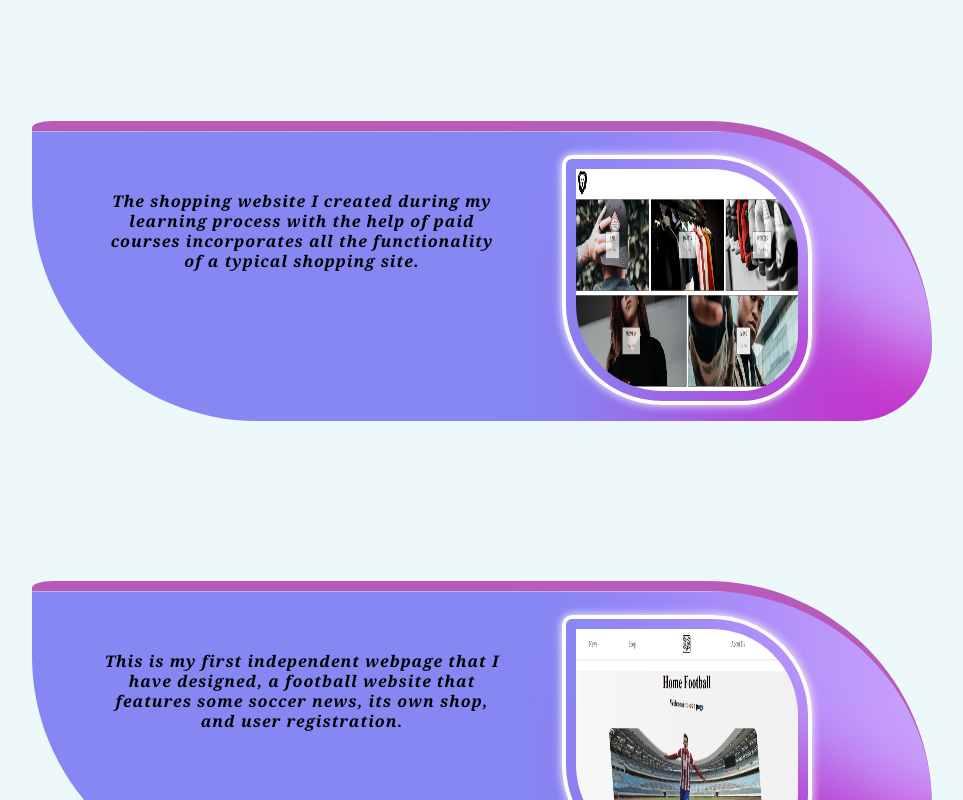
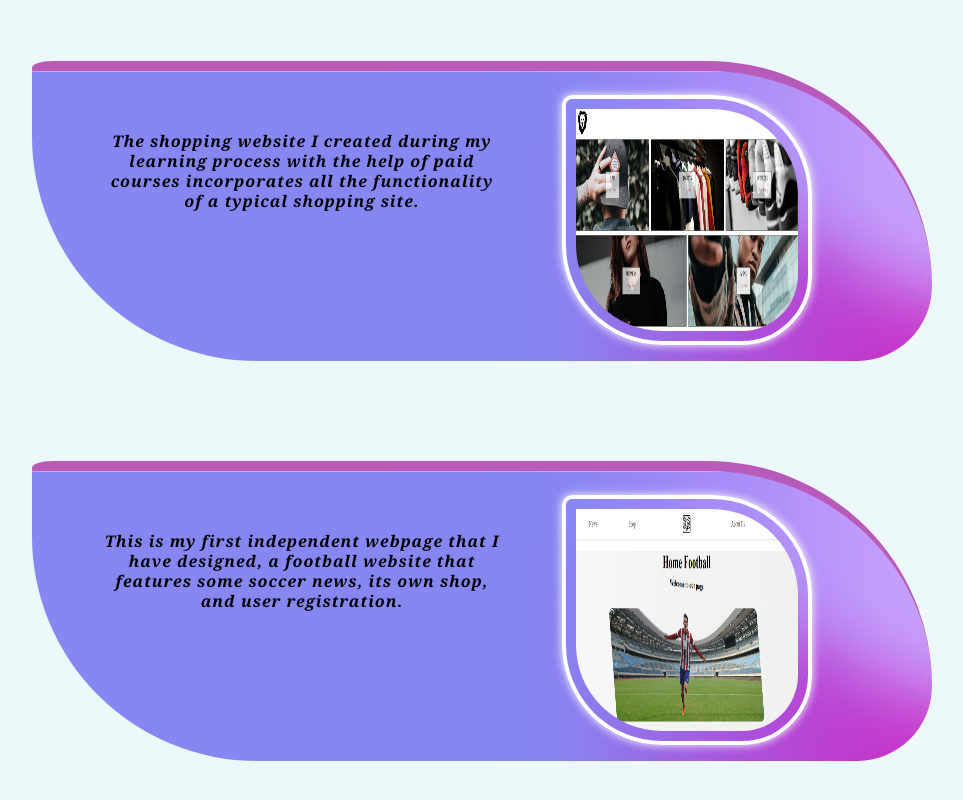
Before and after one commit to Svitok-Kristijan/Portfolio, a React (Create React App) app: page / in a window 1280 px wide. Shown: the part 2440-3240 px from the top of the page, without its empty margins (158-1121 px from the left). Built offline with nearby package versions, Linux system fonts and the light colour scheme.

Commit message:
portfolio new

```diff
--- a/src/App.scss
+++ b/src/App.scss
@@ -312,4 +312,9 @@ $hover-color: #9a91ea;
       }
     }
   }
+  @media screen and (min-width: 768px) {
+    body {
+      zoom: 125%;
+    }
+  }
 }
--- a/src/football/football.scss
+++ b/src/football/football.scss
@@ -4,7 +4,7 @@
   width: 900px;
   background-image: url("../practice.jpg");
   background-size: cover;
-  margin-top: -40px;
+  margin-top: -100px;
   margin-bottom: 200px;
   border-radius: 10px 300px 100px;
   transition: all 0.8s;
--- a/src/shop/shop.scss
+++ b/src/shop/shop.scss
@@ -4,7 +4,7 @@
   width: 900px;
   background-image: url("../practice.jpg");
   background-size: cover;
-  margin-top: -40px;
+  margin-top: -100px;
   margin-bottom: 200px;
   border-radius: 10px 300px 100px;
   transition: all 0.8s;
```
